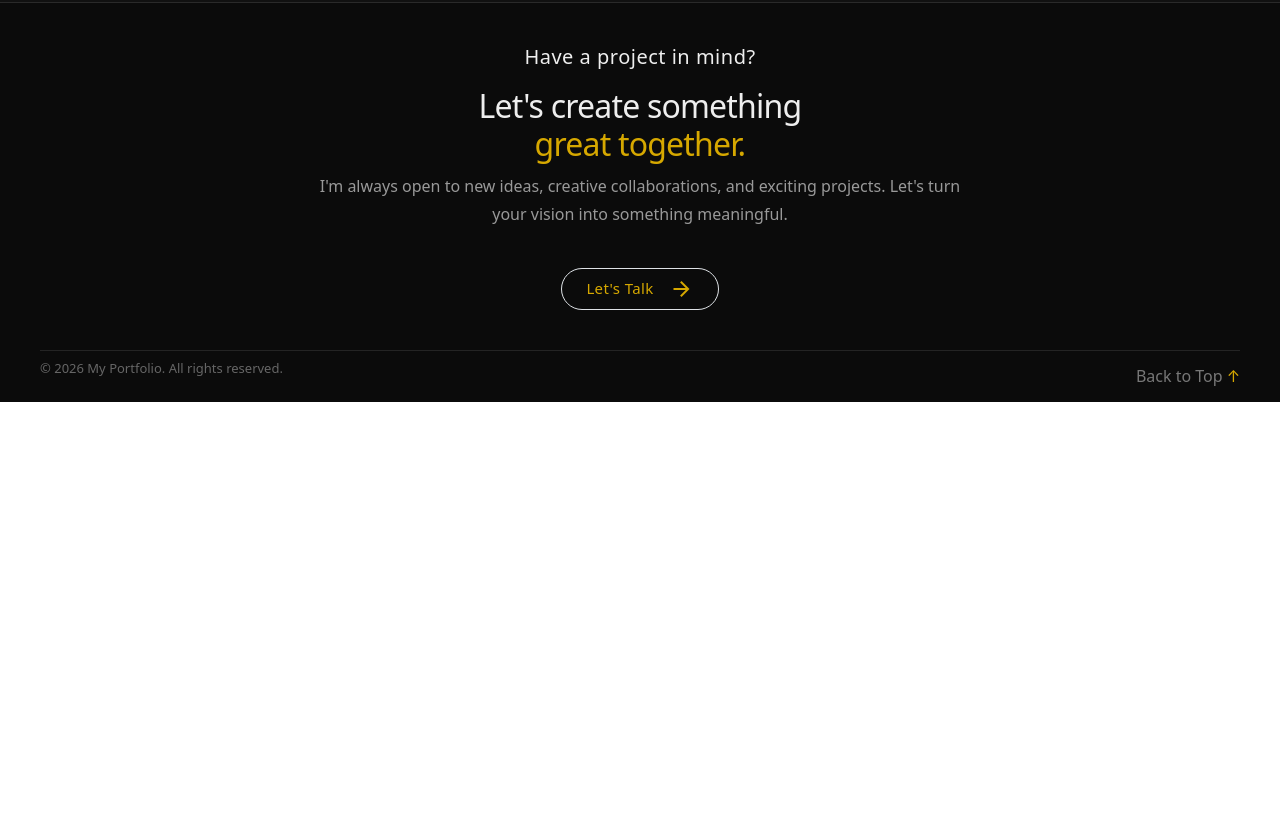
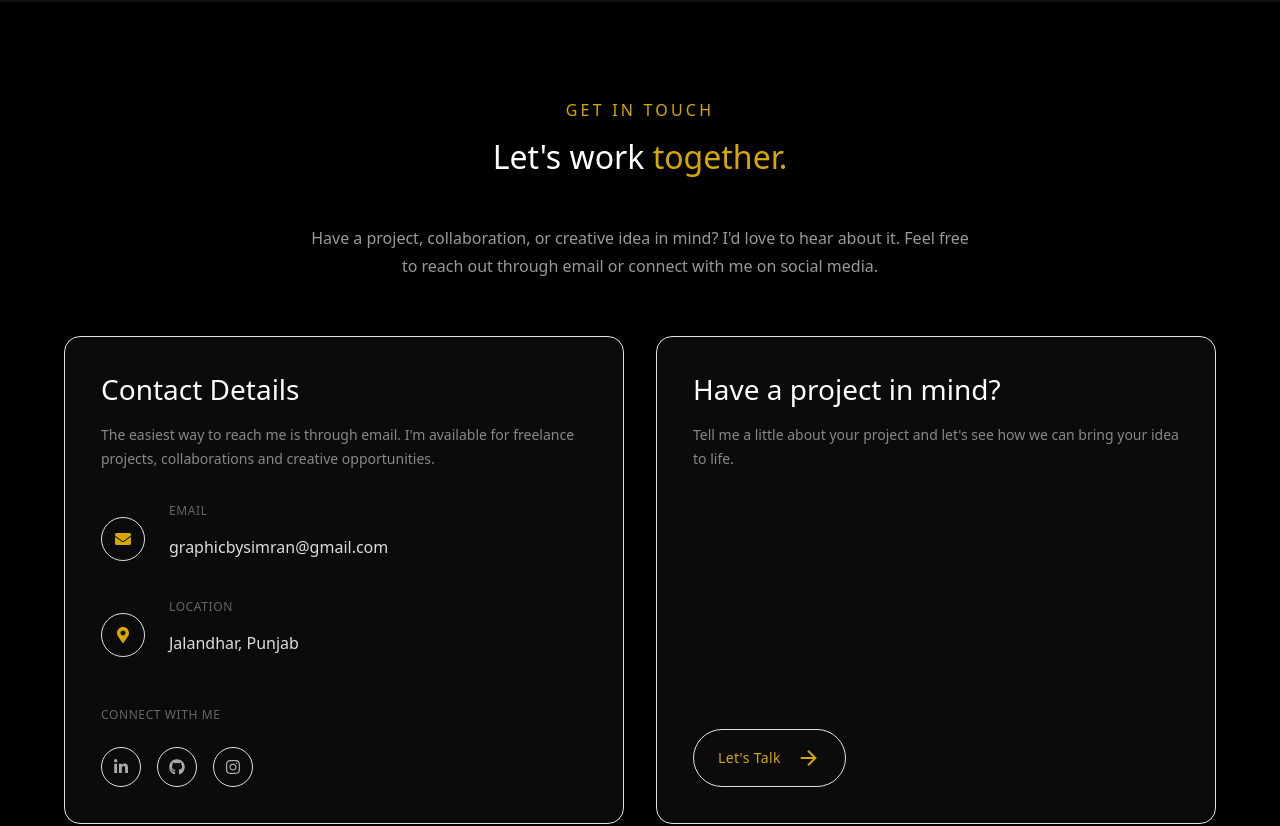
Before and after one commit to gursimran285/gursimran-portfolio, a React (Vite) app: page / in a window 1280 px wide. Shown: the part 3940-4766 px from the top of the page. Before the commit the page ends 4342 px from the top, so only its background shows below. Built offline with nearby package versions, Linux system fonts and the light colour scheme; a web font is replaced by a local one.

Commit message:
Update Contact.jsx

```diff
--- a/src/components/Contact.jsx
+++ b/src/components/Contact.jsx
@@ -0,0 +1,295 @@
+import {
+  FaEnvelope,
+  FaMapMarkerAlt,
+  FaLinkedinIn,
+  FaGithub,
+  FaInstagram,
+} from "react-icons/fa";
+
+function Contact() {
+  return (
+    <section
+      id="contact"
+      className="bg-black text-white py-24 px-6 sm:px-10 lg:px-16"
+    >
+      <div className="max-w-6xl mx-auto">
+
+        {/* HEADER */}
+        <div className="text-center max-w-2xl mx-auto">
+          <p className="text-[#d6a800] text-sm sm:text-base font-medium tracking-[0.2em] uppercase">
+            Get In Touch
+          </p>
+
+          <h2
+            className="
+              mt-3
+              text-4xl
+              sm:text-5xl
+              lg:text-6xl
+              font-semibold
+              leading-tight
+              !text-white
+            "
+          >
+            Let's work
+            <span className="text-[#d6a800]"> together.</span>
+          </h2>
+
+          <p className="mt-5 text-[#999999] text-[15px] sm:text-base leading-7">
+            Have a project, collaboration, or creative idea in mind?
+            I'd love to hear about it. Feel free to reach out through
+            email or connect with me on social media.
+          </p>
+        </div>
+
+        {/* CONTACT CONTENT */}
+        <div className="mt-14 grid md:grid-cols-2 gap-8">
+
+          {/* LEFT - CONTACT INFO */}
+          <div
+            className="
+              border
+              border-[#242424]
+              rounded-2xl
+              p-7
+              sm:p-9
+              bg-[#0b0b0b]
+            "
+          >
+            <h3 className="text-2xl font-semibold !text-white">
+              Contact Details
+            </h3>
+
+            <p className="mt-3 text-[#888888] text-sm leading-6">
+              The easiest way to reach me is through email. I'm
+              available for freelance projects, collaborations and
+              creative opportunities.
+            </p>
+
+            {/* EMAIL */}
+            <a
+              href="mailto:graphicbysimran@gmail.com"
+              className="
+                mt-8
+                flex
+                items-center
+                gap-4
+                !no-underline
+                group
+              "
+            >
+              <div
+                className="
+                  w-11
+                  h-11
+                  rounded-full
+                  border
+                  border-[#333333]
+                  flex
+                  items-center
+                  justify-center
+                  text-[#d6a800]
+                  group-hover:bg-[#d6a800]
+                  group-hover:!text-black
+                  transition-all
+                  duration-300
+                "
+              >
+                <FaEnvelope />
+              </div>
+
+              <div>
+                <p className="text-xs text-[#666666] uppercase tracking-wider">
+                  Email
+                </p>
+
+                <p className="text-[#dddddd] text-sm sm:text-base mt-1">
+                  graphicbysimran@gmail.com
+                </p>
+              </div>
+            </a>
+
+            {/* LOCATION */}
+            <div className="mt-6 flex items-center gap-4">
+              <div
+                className="
+                  w-11
+                  h-11
+                  rounded-full
+                  border
+                  border-[#333333]
+                  flex
+                  items-center
+                  justify-center
+                  text-[#d6a800]
+                "
+              >
+                <FaMapMarkerAlt />
+              </div>
+
+              <div>
+                <p className="text-xs text-[#666666] uppercase tracking-wider">
+                  Location
+                </p>
+
+                <p className="text-[#dddddd] text-sm sm:text-base mt-1">
+                  Jalandhar, Punjab
+                </p>
+              </div>
+            </div>
+
+            {/* SOCIALS */}
+            <div className="mt-9">
+              <p className="text-xs text-[#666666] uppercase tracking-wider mb-4">
+                Connect With Me
+              </p>
+
+              <div className="flex gap-3">
+
+                {/* LinkedIn */}
+                <a
+                  href="#"
+                  target="_blank"
+                  rel="noopener noreferrer"
+                  aria-label="LinkedIn"
+                  className="
+                    w-10
+                    h-10
+                    rounded-full
+                    border
+                    border-[#333333]
+                    flex
+                    items-center
+                    justify-center
+                    !text-[#aaaaaa]
+                    hover:border-[#d6a800]
+                    hover:!text-[#d6a800]
+                    transition-all
+                    duration-300
+                  "
+                >
+                  <FaLinkedinIn />
+                </a>
+
+                {/* GitHub */}
+                <a
+                  href="#"
+                  target="_blank"
+                  rel="noopener noreferrer"
+                  aria-label="GitHub"
+                  className="
+                    w-10
+                    h-10
+                    rounded-full
+                    border
+                    border-[#333333]
+                    flex
+                    items-center
+                    justify-center
+                    !text-[#aaaaaa]
+                    hover:border-[#d6a800]
+                    hover:!text-[#d6a800]
+                    transition-all
+                    duration-300
+                  "
+                >
+                  <FaGithub />
+                </a>
+
+                {/* Instagram */}
+                <a
+                  href="#"
+                  target="_blank"
+                  rel="noopener noreferrer"
+                  aria-label="Instagram"
+                  className="
+                    w-10
+                    h-10
+                    rounded-full
+                    border
+                    border-[#333333]
+                    flex
+                    items-center
+                    justify-center
+                    !text-[#aaaaaa]
+                    hover:border-[#d6a800]
+                    hover:!text-[#d6a800]
+                    transition-all
+                    duration-300
+                  "
+                >
+                  <FaInstagram />
+                </a>
+
+              </div>
+            </div>
+          </div>
+
+          {/* RIGHT - MESSAGE */}
+          <div
+            className="
+              border
+              border-[#242424]
+              rounded-2xl
+              p-7
+              sm:p-9
+              bg-[#0b0b0b]
+              flex
+              flex-col
+              justify-between
+            "
+          >
+            <div>
+              <h3 className="text-2xl font-semibold !text-white">
+                Have a project in mind?
+              </h3>
+
+              <p className="mt-3 text-[#888888] text-sm leading-6">
+                Tell me a little about your project and let's see
+                how we can bring your idea to life.
+              </p>
+            </div>
+
+            <a
+              href="https://mail.google.com/mail/?view=cm&fs=1&to=graphicbysimran@gmail.com&su=Project%20Inquiry&body=Hi%20Gursimran,%20I%20would%20like%20to%20discuss%20a%20project..."
+              target="_blank"
+              rel="noopener noreferrer"
+              className="
+                inline-flex
+                items-center
+                justify-center
+                gap-3
+                mt-10
+                w-fit
+                px-6
+                py-3
+                rounded-full
+                border
+                border-[#d6a800]
+                !no-underline
+                !text-[#d6a800]
+                text-sm
+                font-medium
+                tracking-wide
+                transition-all
+                duration-300
+                hover:bg-[#d6a800]
+                hover:!text-black
+                hover:scale-105
+              "
+            >
+              Let's Talk
+
+              <span className="material-symbols-outlined text-[20px]">
+                arrow_forward
+              </span>
+            </a>
+          </div>
+
+        </div>
+      </div>
+    </section>
+  );
+}
+
+export default Contact;
--- a/src/components/Footer.jsx
+++ b/src/components/Footer.jsx
@@ -2,33 +2,27 @@ function Footer() {
   return (
     <footer
       id="footer"
-            className="bg-[#0b0b0b] border-t border-[#2a2a2a]"
+      className="bg-[#0b0b0b] border-t border-[#242424]"
     >
 
       {/* =========================
           CLOSING CTA
       ========================= */}
 
-            <div className="max-w-4xl mx-auto px-8 sm:px-12 lg:px-16 py-10 text-center">
-
-                {/* Small Heading */}
+      <div className="max-w-4xl mx-auto px-6 sm:px-10 py-16 text-center">
 
         <p
           className="
             text-[#eeeeee]
             text-base
             sm:text-lg
-    lg:text-xl
             font-medium
             tracking-wide
-    mb-6
+            mb-5
           "
         >
           Have a project in mind?
         </p>
-
-
-                {/* Main Heading */}
 
         <h2
           className="
@@ -49,14 +43,11 @@ function Footer() {
           </span>
         </h2>
 
-
-                {/* Description */}
-
         <p
           className="
             max-w-2xl
             mx-auto
-            mt-7
+            mt-6
             text-[#999999]
             text-[15px]
             sm:text-base
@@ -68,20 +59,15 @@ function Footer() {
           something meaningful.
         </p>
 
-
-                {/* CTA */}
-
         <a
-                    href="https://mail.google.com/mail/?view=cm&fs=1&to=graphicbysimran@gmail.com&su=Project%20Inquiry&body=Hi%20Gursimran,%20I%20would%20like%20to%20discuss%20a%20project..."
-                    target="_blank"
-                    rel="noopener noreferrer"
+          href="#contact"
           className="
             inline-flex
             items-center
             gap-3
-            mt-4
-            px-4
-            py-2
+            mt-7
+            px-5
+            py-2.5
             rounded-full
             border
             border-[#d6a800]
@@ -97,27 +83,26 @@ function Footer() {
             hover:scale-105
           "
         >
-                    Let's Talk
+          Get In Touch
 
-                    <span className="material-symbols-outlined text-[21px]">
+          <span className="material-symbols-outlined text-[20px]">
             arrow_forward
           </span>
         </a>
 
       </div>
 
-
       {/* =========================
           COPYRIGHT
       ========================= */}
 
-            <div className="max-w-7xl mx-auto px-6 lg:px-10 ">
+      <div className="max-w-7xl mx-auto px-6 lg:px-10">
 
         <div
           className="
             border-t
             border-[#242424]
-            py-2
+            py-4
             flex
             flex-col
             sm:flex-row
@@ -135,9 +120,9 @@ function Footer() {
               sm:text-left
             "
           >
-                        © {new Date().getFullYear()} My Portfolio. All rights reserved.
+            © {new Date().getFullYear()} Gursimran Kaur.
+            All rights reserved.
           </p>
-
 
           <button
             onClick={() => {
--- a/src/pages/Home.jsx
+++ b/src/pages/Home.jsx
@@ -4,6 +4,7 @@ import Services from "../components/Service";
 import About from "../components/About";
 import Skills from "../components/Skills";
 import Projects from "../components/Projects";
+import Contact from "../components/Contact";
 import Footer from "../components/Footer";
 
 function Home() {
@@ -15,6 +16,7 @@ function Home() {
         <Services/>
         <Skills/>
         <Projects/>
+        <Contact/>
         <Footer/>
 
     </>
```
Also changed, not shown: src/components/Hero.jsx (indentation only). Lines whose indentation alone changed are shown as unchanged.
